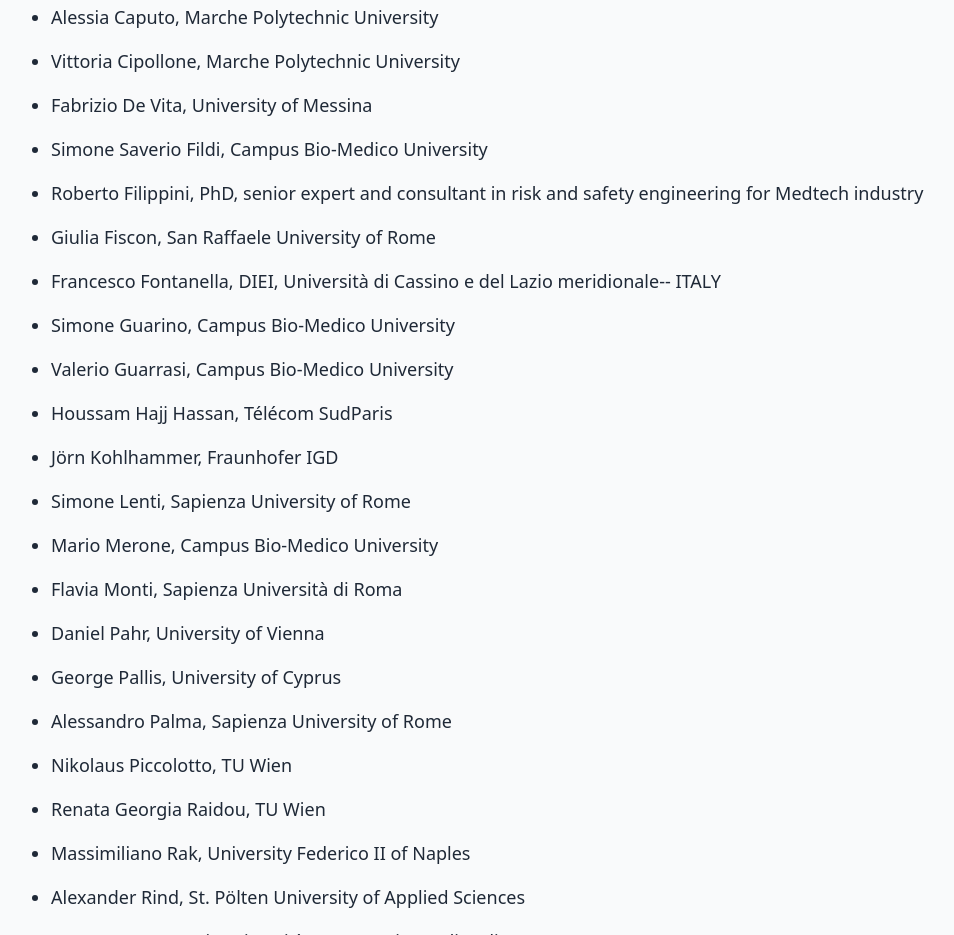
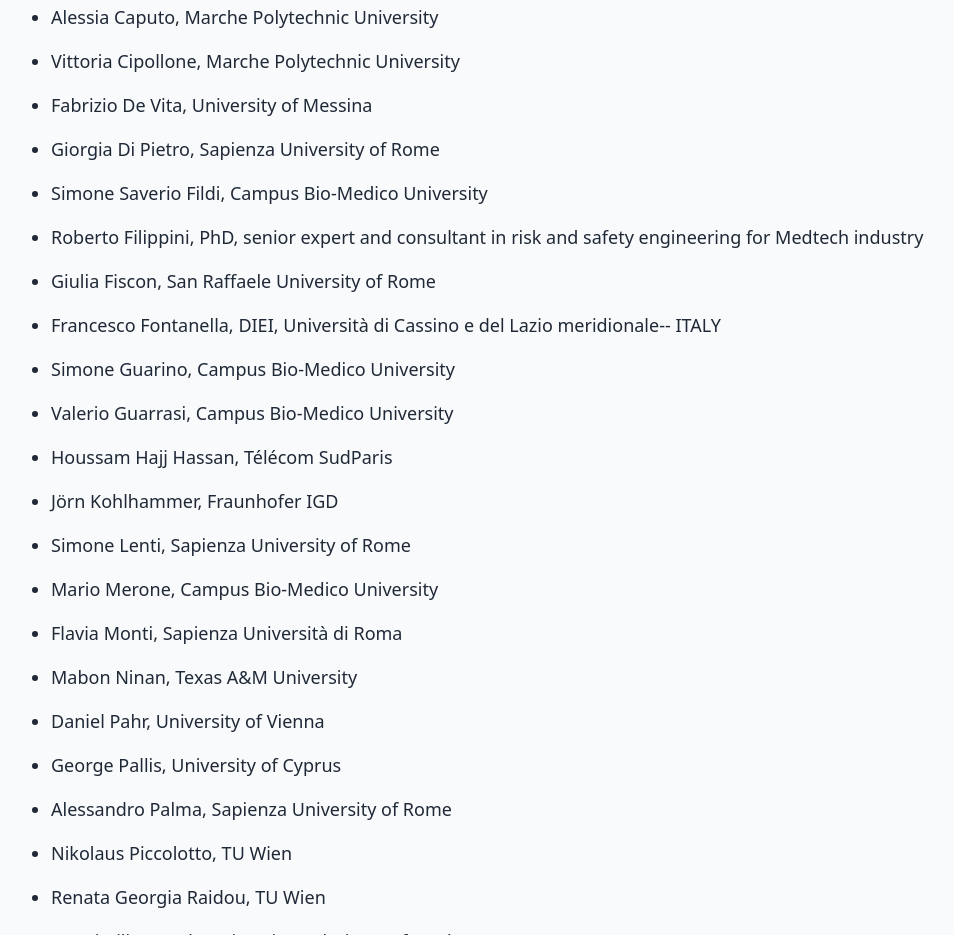
Before and after one commit to ash-sac/ash2026, a plain HTML site: page committee.html in a window 1280 px wide. Shown: the part 1045-1980 px from the top of the page, without its empty margins (117-1071 px from the left). Drawn offline with nearby package versions, Linux system fonts and the light colour scheme.

Commit message:
update PC

```diff
--- a/committee.html
+++ b/committee.html
@@ -175,6 +175,7 @@
           <li>Alessia Caputo, Marche Polytechnic University</li>
           <li>Vittoria Cipollone, Marche Polytechnic University</li>
           <li>Fabrizio De Vita, University of Messina</li>
+          <li>Giorgia Di Pietro, Sapienza University of Rome</li>
           <li>Simone Saverio Fildi, Campus Bio-Medico University</li>
           <li>Roberto Filippini, PhD, senior expert and consultant in risk and safety engineering for Medtech industry</li>
           <li>Giulia Fiscon, San Raffaele University of Rome</li>
@@ -186,6 +187,7 @@
           <li>Simone Lenti, Sapienza University of Rome</li>
           <li>Mario Merone, Campus Bio-Medico University</li>
           <li>Flavia Monti, Sapienza Università di Roma</li>
+          <li>Mabon Ninan, Texas A&M University</li>
           <li>Daniel Pahr, University of Vienna</li>
           <li>George Pallis, University of Cyprus</li>
           <li>Alessandro Palma, Sapienza University of Rome</li>
```
Lines whose indentation alone changed are shown as unchanged.
